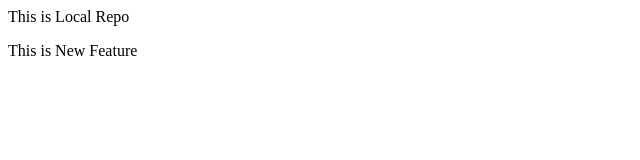
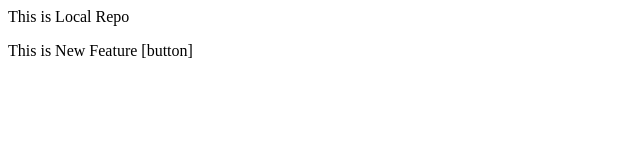
Before and after one commit to Manthann07/LocalRepository, a plain HTML site: page index.html in a window 1280 px wide. Shown: the full height of the page, 0-640 px from the left. Drawn offline with Linux system fonts and the light colour scheme.

```diff
--- a/index.html
+++ b/index.html
@@ -1,2 +1,2 @@
 <p>This is Local Repo</p>
-<p>This is New Feature</p>
+<p>This is New Feature [button]</p>
```
